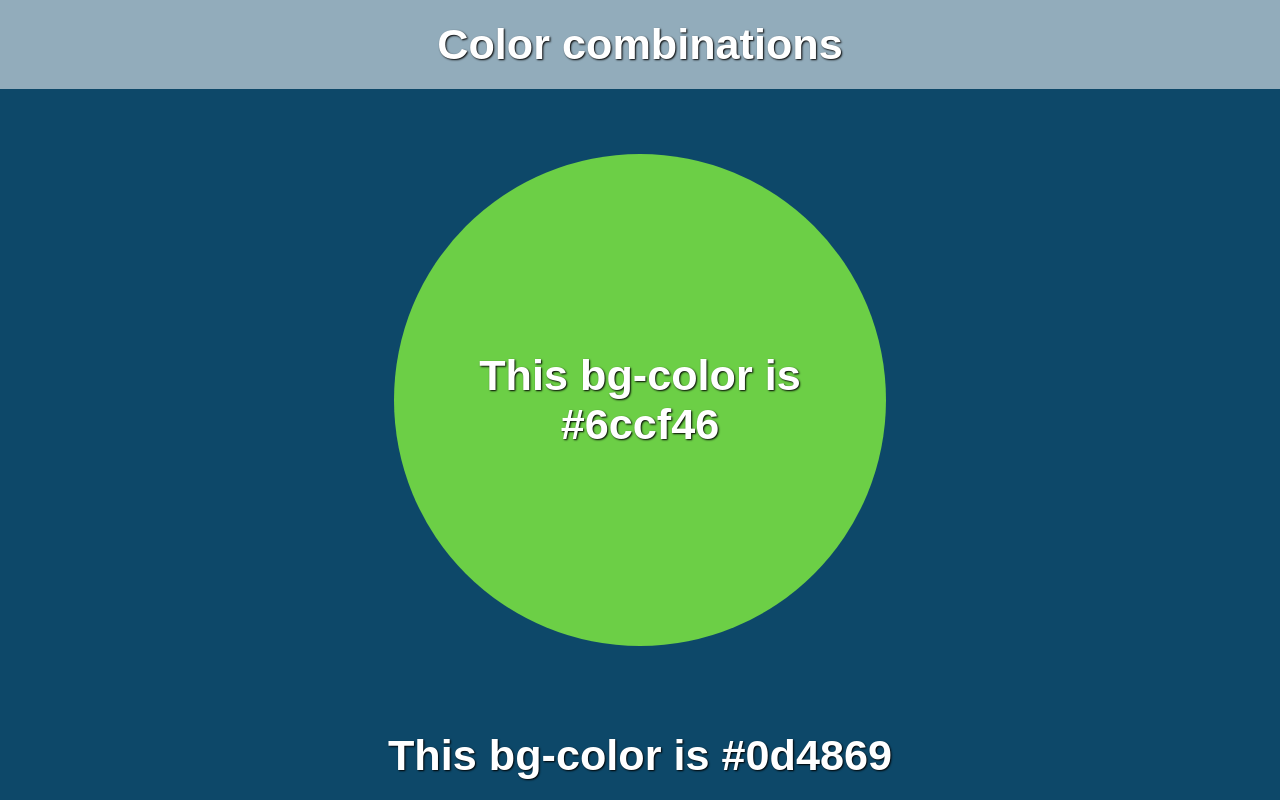
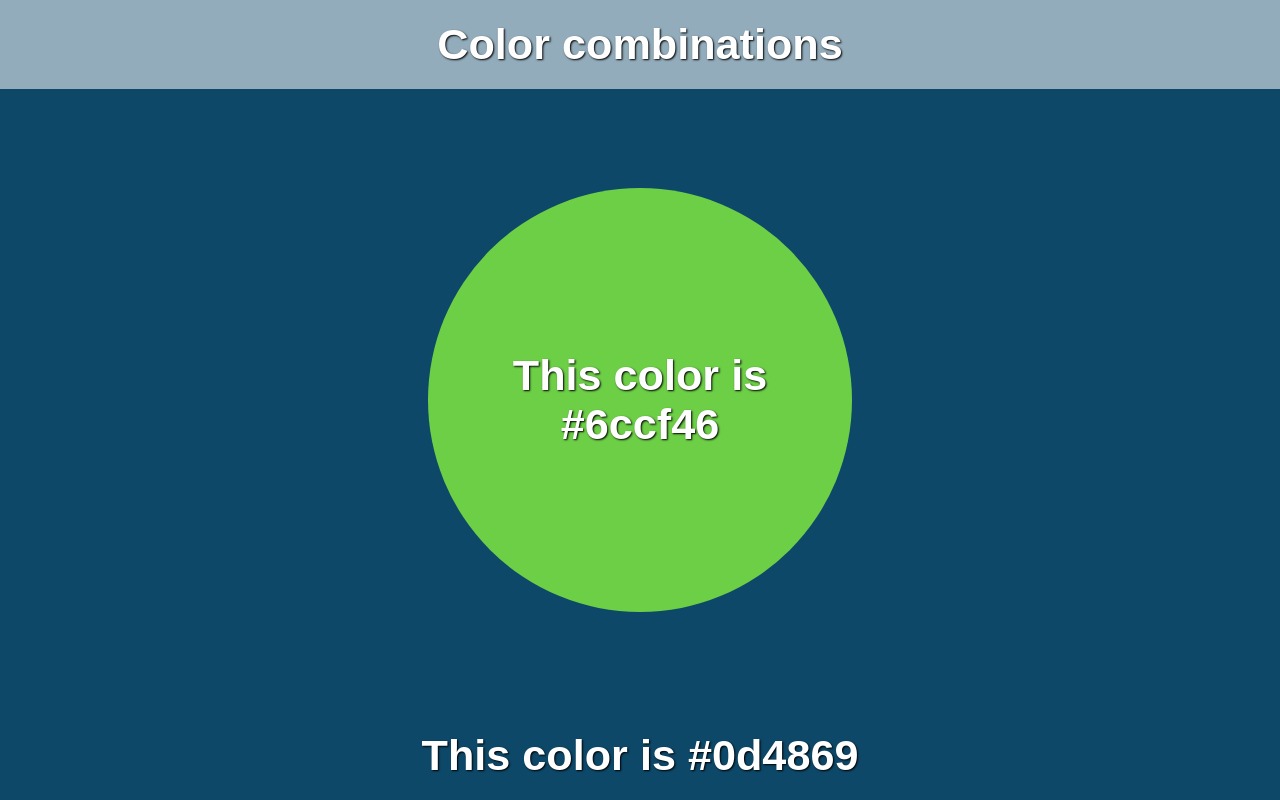
Before and after one commit to MikhailLavrov/color-comb, a plain HTML site: page index.html in a window 1280 px wide. Both pictures are taken after a click on the button "Wanna colors?". Drawn offline with Linux system fonts and the light colour scheme.

Commit message:
who's there?

```diff
--- a/index.html
+++ b/index.html
@@ -4,15 +4,13 @@
   <meta charset="UTF-8">
   <meta http-equiv="X-UA-Compatible" content="IE=edge">
   <meta name="viewport" content="width=device-width, initial-scale=1.0">
-  <title>Document</title>
+  <title>Colors ❤️</title>
   <link rel="stylesheet" href="style.css">
 </head>
 <body>
-  <header>Сolor combinations</header>
-  <main>
-    <button id="btn"></button>
-  </main>
-  <footer id="p"></footer>
+  <header></header>
+  <main></main>
+  <footer></footer>
   <script src="script.js"></script>
 </body>
 </html>
--- a/script.js
+++ b/script.js
@@ -1,19 +1,25 @@
 window.addEventListener('DOMContentLoaded', () => {
-  const btn = document.getElementById('btn');
-  const p = document.getElementById('p');
-  btn.textContent = 'Wanna colors?';
+  const header = document.querySelector('header');
+  const main = document.querySelector('main');
+  const footer = document.querySelector('footer');
+
+  header.textContent = 'Сolor combinations';
+
+  const button = document.createElement('button');
+  button.textContent = 'Wanna colors?';
+  main.append(button);
 
   let changeColors = function() {
     let newColor = '#' + Math.random().toString(16).slice(3, 9);
     let newColorReversed = '#' + (Math.random().toString(16).slice(3, 9)).split().reverse().join();
-    let bodyHexName = `This bg-color is ${newColorReversed}`;
-    let btnHexName = `This bg-color is ${newColor}`;
+    let bodyHexName = `This color is ${newColorReversed}`;
+    let btnHexName = `This color is ${newColor}`;
 
     document.body.style.backgroundColor = newColorReversed;
-    btn.style.backgroundColor = newColor;
-    btn.textContent = btnHexName;
-    p.textContent = bodyHexName;
+    button.style.backgroundColor = newColor;
+    button.textContent = btnHexName;
+    footer.textContent = bodyHexName;
   };
 
-  btn.addEventListener('click', changeColors)
+  button.addEventListener('click', changeColors);
 })
--- a/style.css
+++ b/style.css
@@ -46,6 +46,7 @@ footer {
 }
 
 main {
+  padding: 10px;
   flex-grow: 1;
   display: flex;
   flex-direction: column;
@@ -56,8 +57,9 @@ main {
 button {
   padding: 10%;
 
-  width: 100%;
+  max-width: 50%;
   min-width: 100%;
+  height: auto;
 
   font-size: 1.8rem;
 
@@ -65,4 +67,5 @@ button {
   border: none;
   border-radius: 50%;
   cursor: pointer;
+  position: relative;
 }
```
